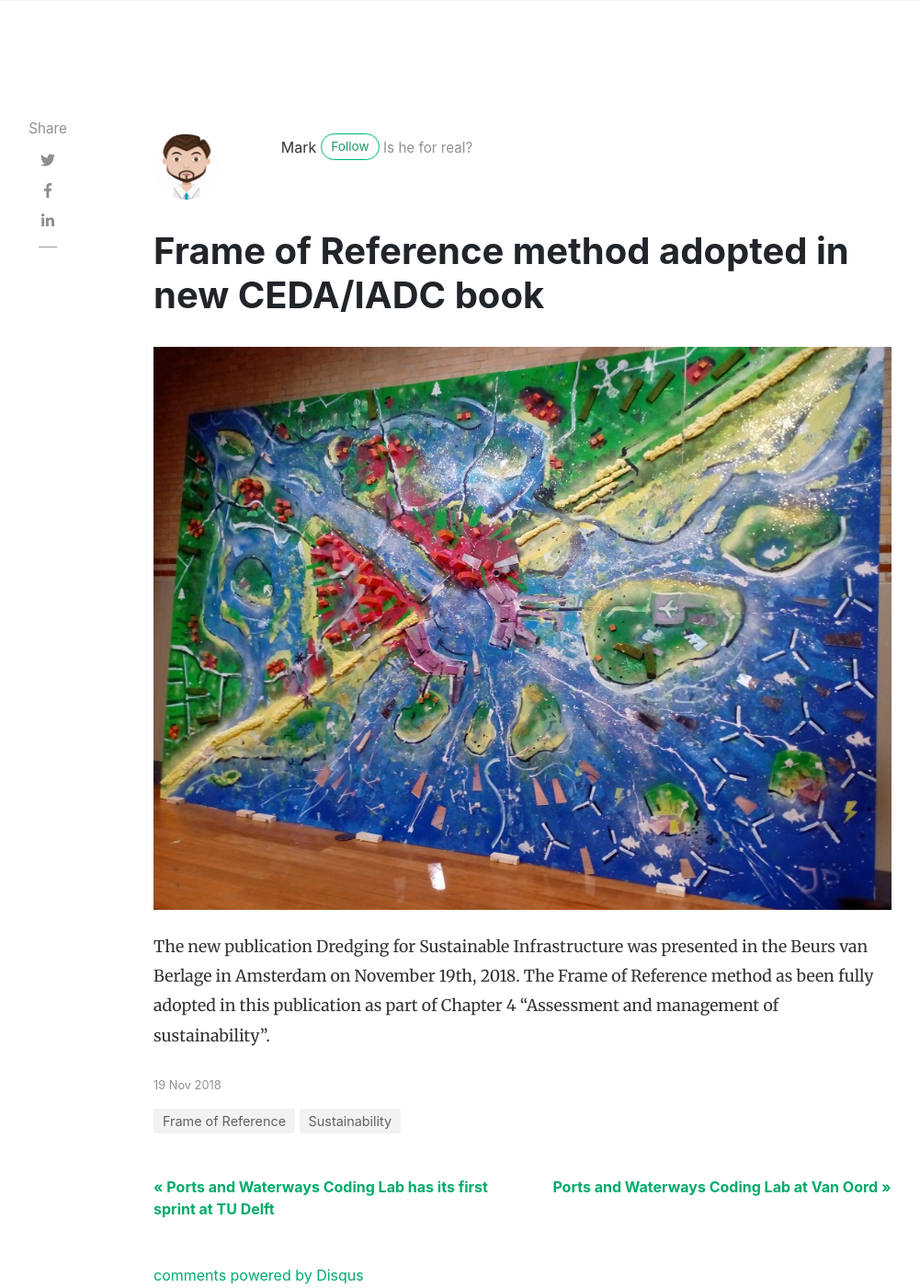
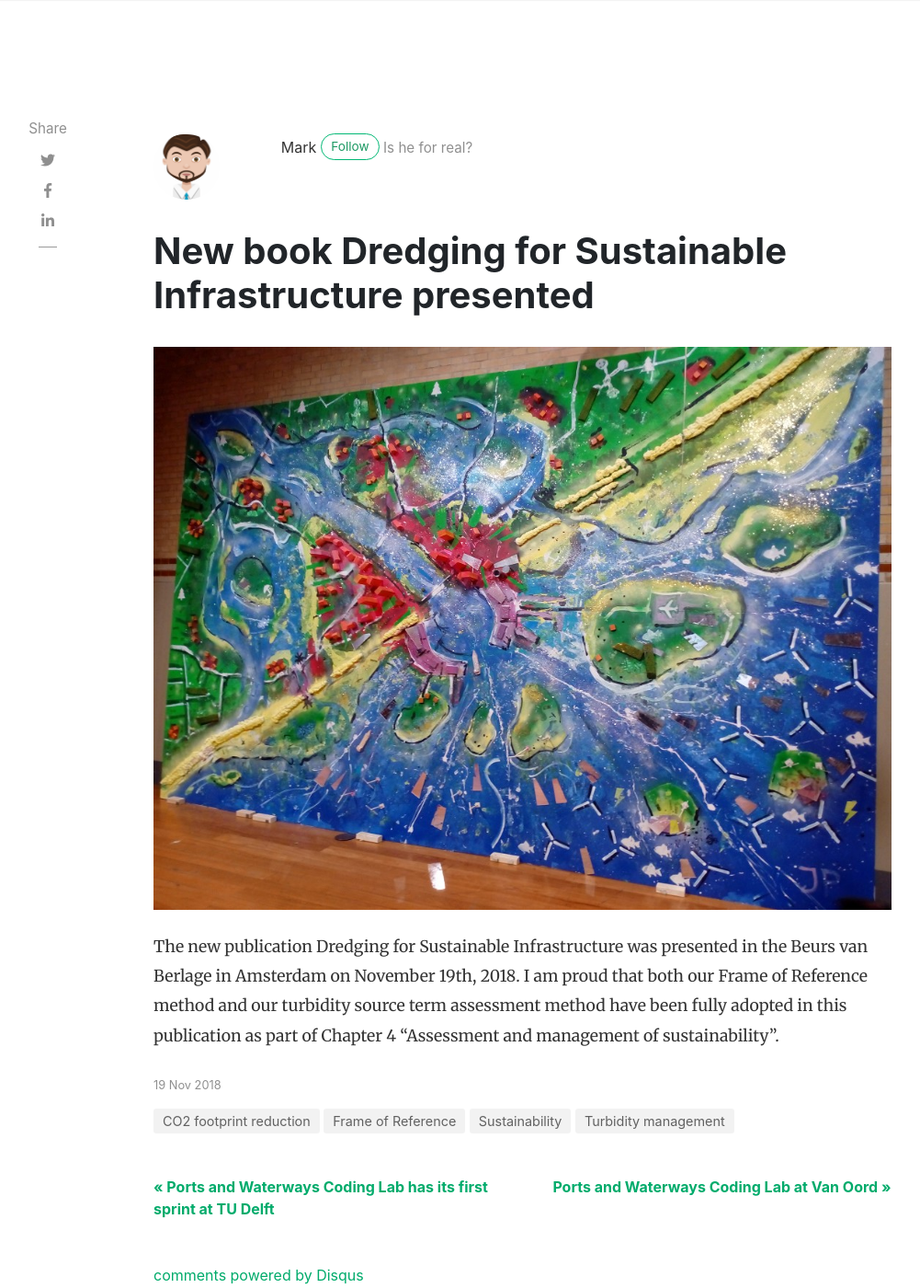
Before and after one commit to markvankoningsveld/markvankoningsveld.github.io, a Jekyll site: the page built from _posts/2018-11-19-dredging-for-sustainable-infrastructure-presentation.md, in a window 1280 px wide and 1400 px high. Shown: the whole window at 92% size, without its empty margins (118-1119 px from the left). Built offline with Jekyll 4.4.1, drawn with Linux system fonts in a browser that asks for light colours; nearby versions of some CDN libraries; comment, search, counter and statistics services are not loaded; some of the changed text lies outside the part shown.

Commit message:
Modified categories

```diff
--- a/_posts/2018-11-19-dredging-for-sustainable-infrastructure-presentation.md
+++ b/_posts/2018-11-19-dredging-for-sustainable-infrastructure-presentation.md
@@ -1,8 +1,8 @@
 ---
 layout: post
-title:  "Frame of Reference method adopted in new CEDA/IADC book"
+title:  "New book Dredging for Sustainable Infrastructure presented"
 author: mark
-categories: [Frame of Reference, Sustainability]
+categories: [Sustainability, Frame of Reference, Turbidity management, CO2 footprint reduction]
 image: assets/images/Conference-CEDA-IADC.jpg
 ---
-The new publication Dredging for Sustainable Infrastructure was presented in the Beurs van Berlage in Amsterdam on November 19th, 2018. The Frame of Reference method as been fully adopted in this publication as part of Chapter 4 "Assessment and management of sustainability".
+The new publication Dredging for Sustainable Infrastructure was presented in the Beurs van Berlage in Amsterdam on November 19th, 2018. I am proud that both our Frame of Reference method and our turbidity source term assessment method have been fully adopted in this publication as part of Chapter 4 "Assessment and management of sustainability".
```
